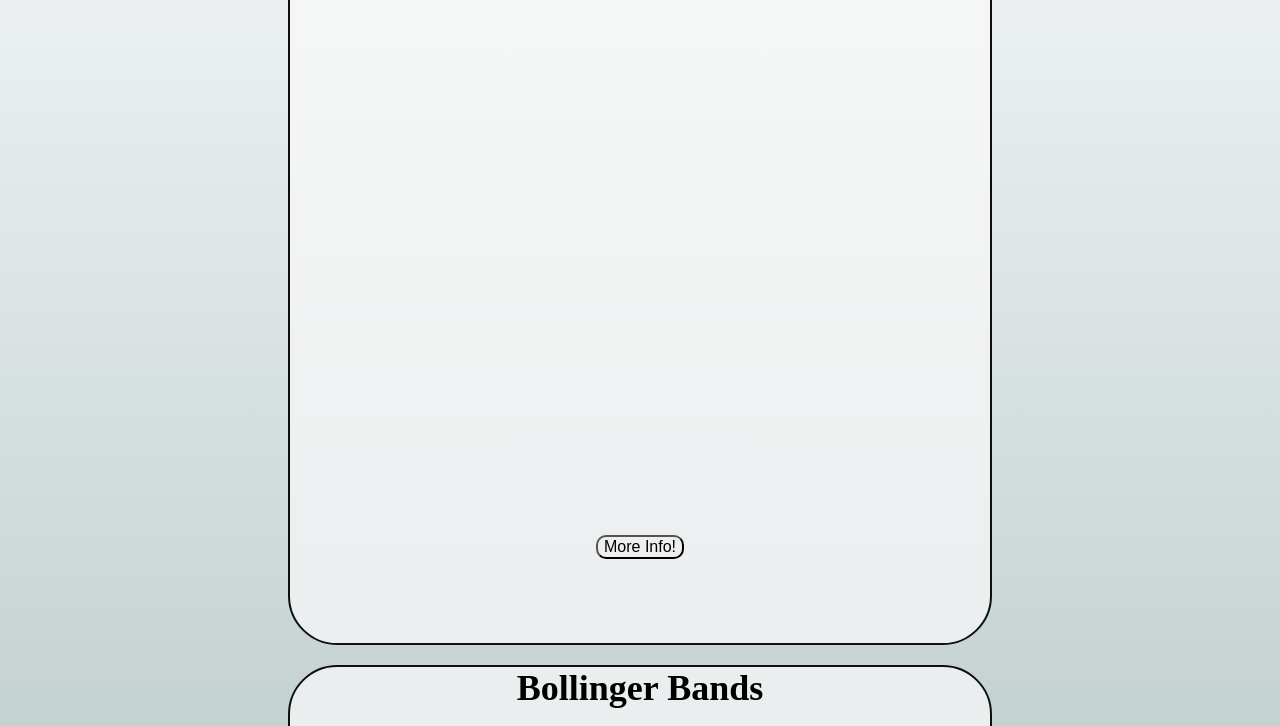
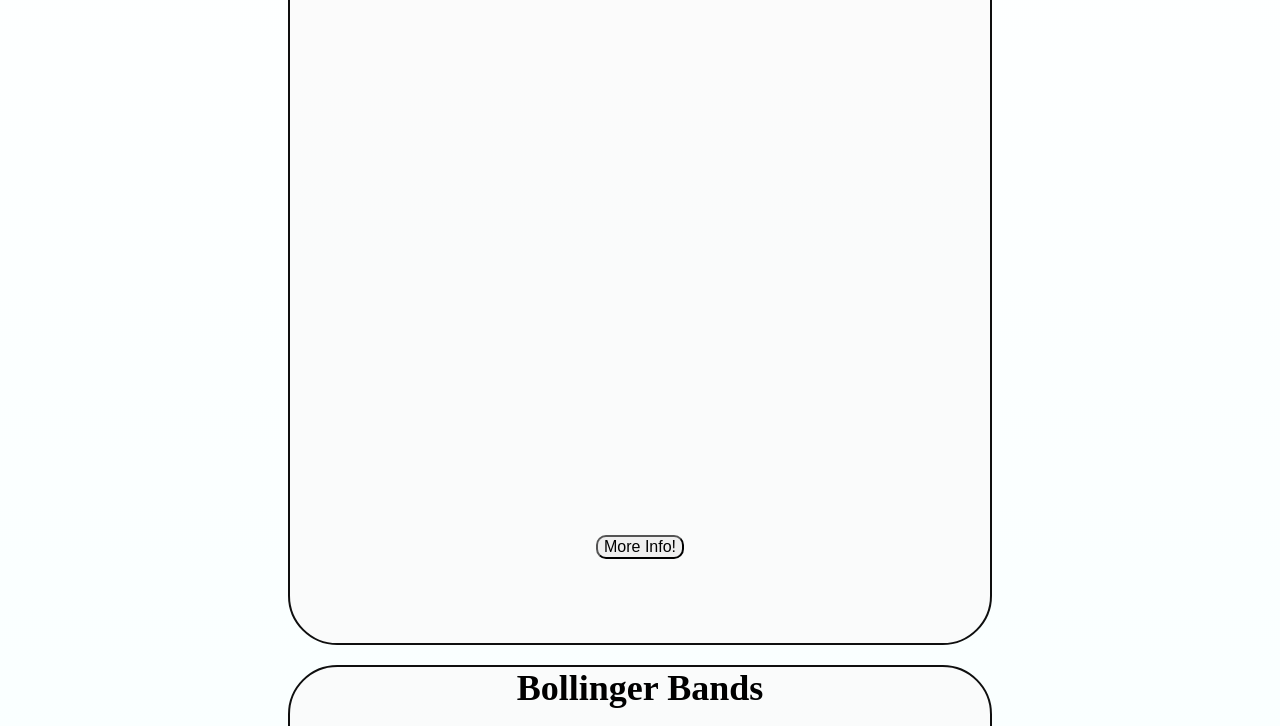
Before and after one commit to rjk79/Stockvis, a website built with webpack: page index.html in a window 1280 px wide. Shown: the part 353-1079 px from the top of the page. Built offline with nearby package versions, Linux system fonts and the light colour scheme; files whose address does not match are found by name.

Commit message:
Change background

```diff
--- a/assets/stylesheets/application.css
+++ b/assets/stylesheets/application.css
@@ -41,7 +41,7 @@ body {
     display: flex;
     flex-direction: column;
     align-items: center;
-    background: linear-gradient(0deg, rgb(120, 150, 150), transparent);
+    background: linear-gradient(0deg, rgb(243, 255, 255), transparent);
 }
 .app-header {
     /* color: white; */
```
